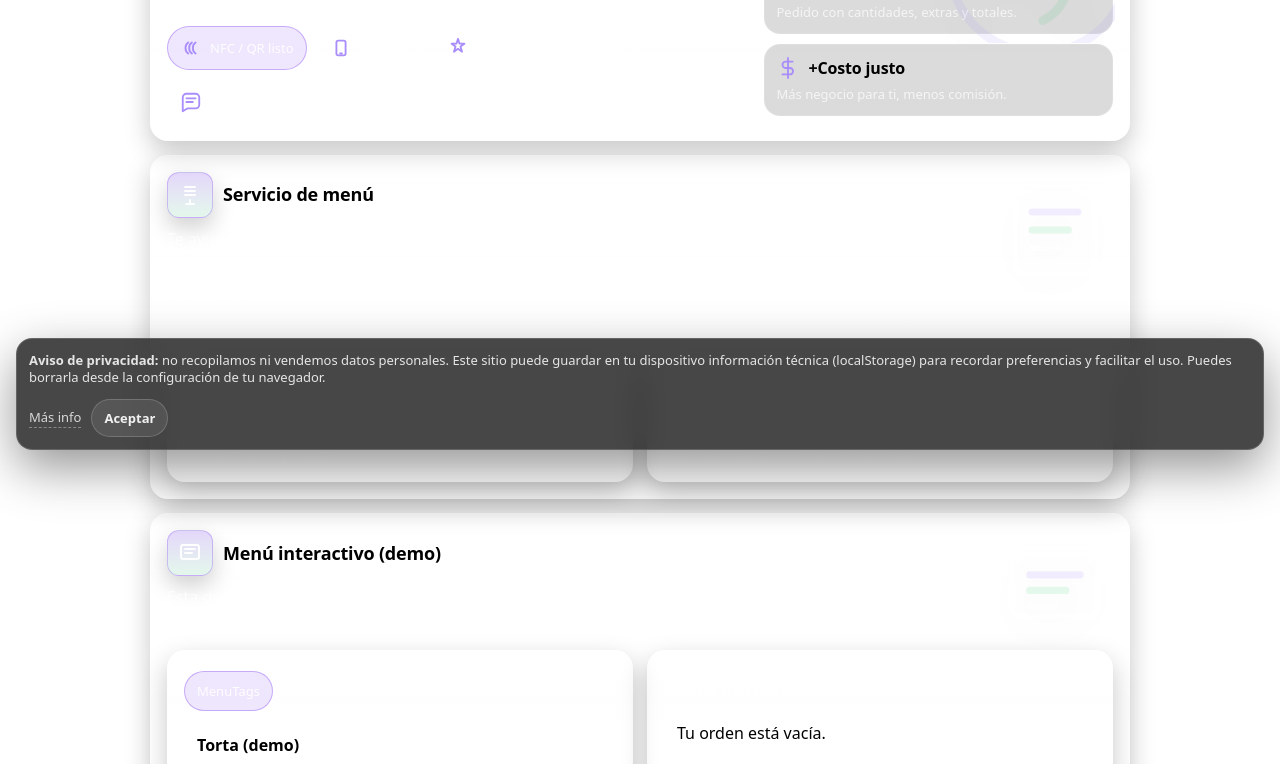
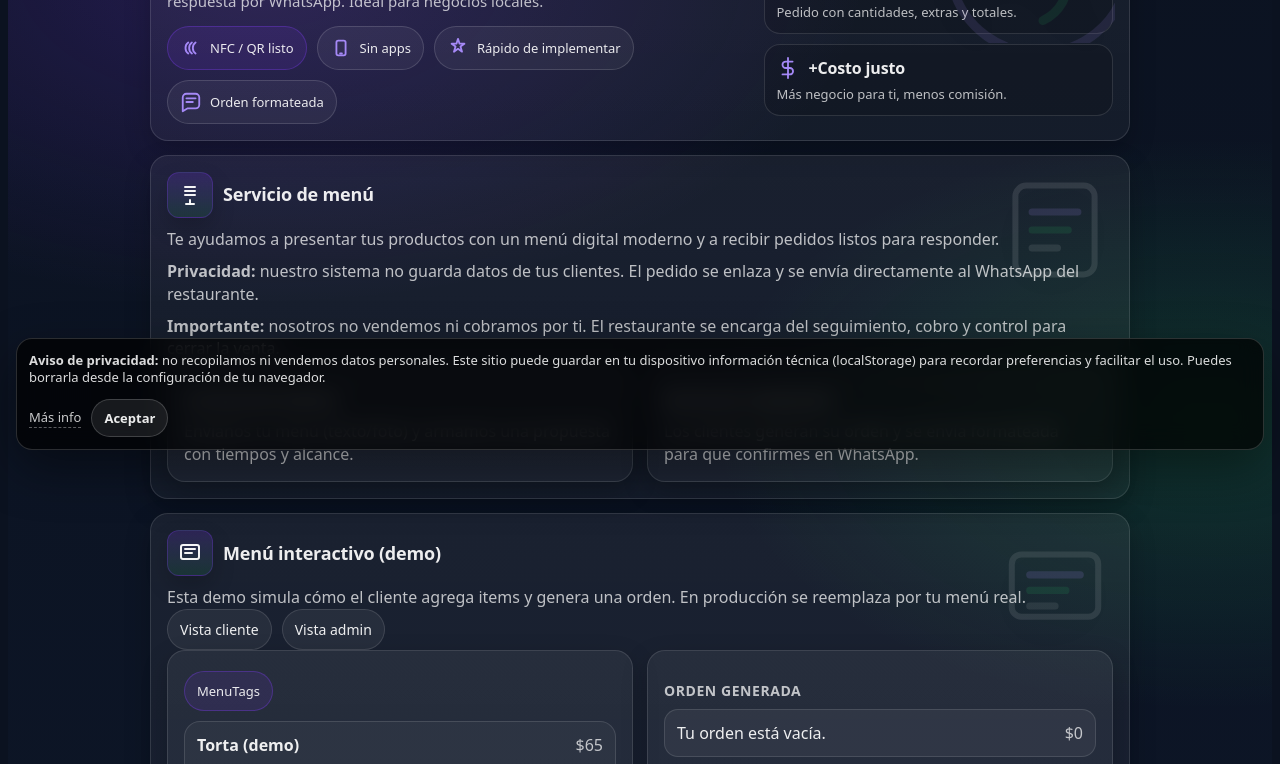
Before and after one commit to unknownshopper/menutags, a plain HTML site: page index.html in a window 1280 px wide. Shown: the part 334-1098 px from the top of the page. Drawn offline with Linux system fonts and the light colour scheme.

Commit message:
¨lunchxpress¨

```diff
--- a/style.css
+++ b/style.css
@@ -21,10 +21,18 @@
 
  html,
  body {
+     background: var(--bg0);
+     color: var(--text);
      overflow-x: hidden;
  }
 
  .mt-theme-landing {
+     color: var(--text);
+     background:
+         radial-gradient(1100px 600px at 20% 10%, rgba(124, 58, 237, 0.22), transparent 55%),
+         radial-gradient(900px 520px at 95% 25%, rgba(34, 197, 94, 0.18), transparent 55%),
+         radial-gradient(700px 420px at 70% 75%, rgba(255, 255, 255, 0.06), transparent 60%),
+         linear-gradient(180deg, var(--bg0), var(--bg1));
      overflow-x: hidden;
      overflow-y: auto;
  }
```
